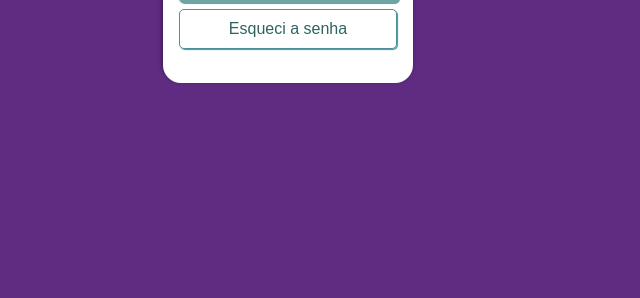
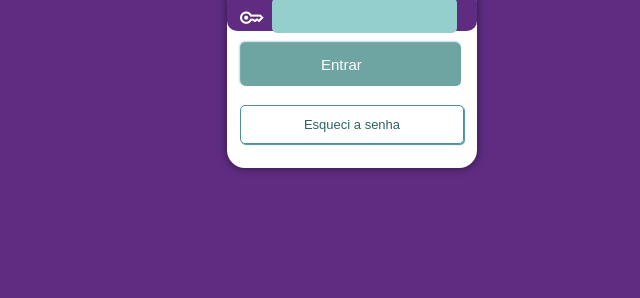
Before and after one commit to Laylateles/projeto-login, a plain HTML site: page index.html in a window 1280 px wide. Shown: the part 502-800 px from the top of the page, without its empty margins (288-928 px from the left). Drawn offline with nearby package versions, Linux system fonts and the light colour scheme.

Commit message:
arrumando meu código

```diff
--- /dev/null
+++ b/estilos/mediaquery.css
@@ -0,0 +1,18 @@
+@charset "UTF-8";
+
+/* typical device breackponts
+pequenas telas: até 600px
+celular:600px até 768px
+tablet:768px até 992px
+desktops:992px até 1200px
+grandes telas:1200px and more
+ */
+
+
+ /* tablet */
+ @media screen and (min-width:768px) and (max-width:992px) {
+     body {
+        background-image: linear-gradient(to bottom, #5F2C82 30%,#4C9099,#94CFCD );
+
+ }
+}
--- a/estilos/style.css
+++ b/estilos/style.css
@@ -14,39 +14,46 @@
     margin: 0px;
     padding: 0px;
     font-family: Arial, Helvetica, sans-serif;
+    box-sizing: border-box;
 }
 
 body, html {
-    width:90vw
-}
-
-body {
-    background-color: var(--cor4) ;
+    background-color: var(--cor4);
+    width: 100vw;
 }
 
 main {
     position: relative;
+    width: 100vw;
+    height: 100vh;
+}
+
+article#login {
+    position: absolute;
+    top: 50%;
+    left: 50%;
+    transform: translate(-50%,-50%);
     background-color: white;
-    margin: auto;
-    display: block;
     width: 250px;
     height: 540px;
-    margin-top: 45px;
     border-radius: 18px;
-    box-shadow: -1px -2px 5px rgba(0, 0, 0, 0.411);
+    box-shadow: 0px 0px 10px rgba(0, 0, 0, 0.507);
 }
 
 #imagem{
+   background-color: var(--cor4);
    background-image: url('../imagens/metal.jpg');
    background-size: cover;
    background-position:left bottom;
    border-radius: 18px 18px 0px 0px;
    width: 250px;
    height: 200px;
+   display: block;
 }
 
-form {
-    padding: 10px;
+div#formulario {
+   display: block;
+   padding: 10px;
 }
 
 h1 {
@@ -119,7 +126,7 @@ article p {
     background-color: var(--corh);
 }
 
-a {
+form a {
     display: block;
     text-decoration: none;
     text-align: center;
--- a/estilos/tablet.css
+++ /dev/null
@@ -1,7 +0,0 @@
-@charset "UTF-8";
-
-/* config tablet */
-
-body {
-    background-color: black;
-}
--- a/index.html
+++ b/index.html
@@ -6,19 +6,18 @@
     <title>Login</title>
     <link href="https://fonts.googleapis.com/css2?family=Material+Symbols+Outlined" rel="stylesheet" />
     <link rel="stylesheet" href="estilos/style.css">
-    <link rel="stylesheet" href="estilos/tablet.css" media="screen and (min-width:768px) and (max width:992px)">
+    <link rel="stylesheet" href="estilos/mediaquery.css">
+
 </head>
 <body>
     <main>
-        <article>
+        <article id="login">
             <div id="imagem">
             </div>
+            <div id="formulário">
                 <h1>Login</h1>
                 <p>Seja bem-vindo(a) novamente. Faça login para acessar sua conta e poder fazer as configurações no seu ambiente.</p>
-        </article>
-
                 <form action="login.php" method="post">
-
                     <div class="dados">
                 <span class="material-symbols-outlined">person</span>
                         <input type="email" name="email" id="iemail" required minlength="8" maxlength="25" >
@@ -36,7 +35,8 @@
                         <a href="esqueci.html" id="esqueci">Esqueci a senha</a>
                      </p>
                  </form>
+            </div>
+        </article>
     </main>
-
 </body>
 </html>
```
Lines whose indentation alone changed are shown as unchanged.
